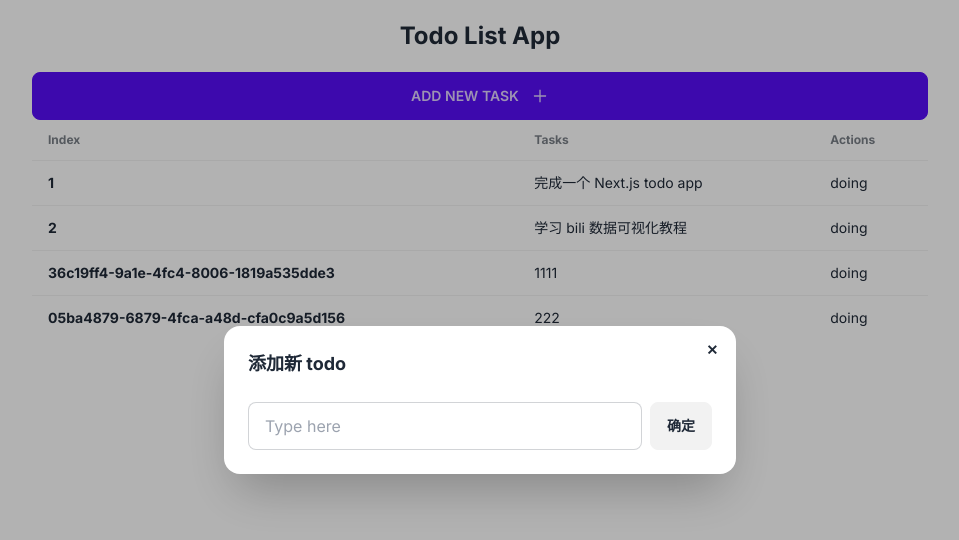
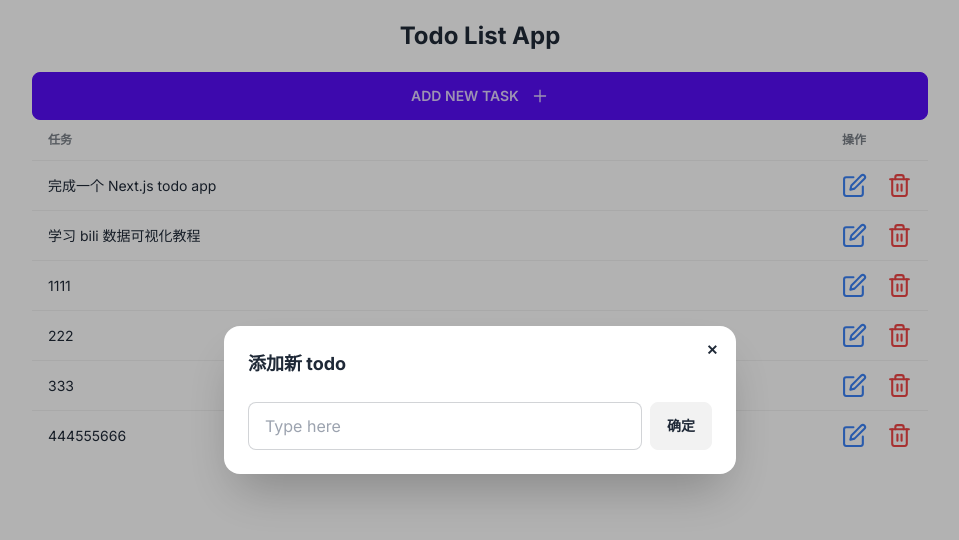
Before and after one commit to clifflee404/nextjs-simple-todo, a Next.js app: page / in a window 1280 px wide. Both pictures are taken after a click on the button "ADD NEW TASK". Shown: the top 540 px of the page, without its empty margins (160-1119 px from the left). Built offline with nearby package versions, Linux system fonts and the light colour scheme; data requests are answered from the project's data file.

Commit message:
feat: 改造 modal & edit todo ok

```diff
--- a/api.ts
+++ b/api.ts
@@ -21,3 +21,18 @@ export const addTodo = async (todo: ITask): Promise<ITask> => {
   const newTodo = await res.json()
   return newTodo
 }
+
+
+export const editTodo = async (todo: ITask): Promise<ITask> => {
+  // url 后面跟id json-server可自动对应到要修改的内容
+  const res = await fetch(`${baseUrl}/tasks/${todo.id}`, {
+    // 使用 put
+    method: 'PUT',
+    headers: {
+      'Content-Type': 'application/json'
+    },
+    body: JSON.stringify(todo)
+  })
+  const updatedTodo = await res.json()
+  return updatedTodo
+}
--- a/app/components/AddTask.tsx
+++ b/app/components/AddTask.tsx
@@ -10,37 +10,29 @@ import { addTodo } from "@/api"
 const AddTask = () => {
   const router = useRouter()
   const [newTaskValue, setNewTaskValue] = useState('')
-  const handleAdd = () => {
-    // setModalOpen(true)
-    window.modal_add_task.showModal()
-  }
+  const [modalOpen, setModalOpen] = useState(false)
 
   const handleSubmitNewTodo = async () => {
     // e.preventDefault()
-    console.log(newTaskValue)
     await addTodo({
       id: uuidv4(),
       text: newTaskValue
     })
     // 关闭弹窗
-    // window.modal_add_task.closeModal()
+    // 使用 dialog 标签可用:window.modal_add_task.closeModal()
     setNewTaskValue("")
+    setModalOpen(false)
     router.refresh()
   }
 
   return (
     <div>
-      <button className="btn btn-primary w-full" onClick={handleAdd}>
+      <button className="btn btn-primary w-full" onClick={() => setModalOpen(true)}>
         Add new task
         <AiOutlinePlus className="ml-1" size={18} />
       </button>
 
-      {/* <Modal modalOpen={modalOpen} setModalOpen={setModalOpen}>
-        modal for add todo
-      </Modal> */}
-      <Modal>
-        {/* <form onSubmit={handleSubmitNewTodo}> */}
-          <h3 className="font-bold text-lg">添加新 todo</h3>
+      <Modal title="添加新 todo" modalOpen={modalOpen} setModalOpen={setModalOpen}>
           <div className="modal-action">
             <input
             value={newTaskValue}
@@ -53,7 +45,6 @@ const AddTask = () => {
               确定
             </button>
           </div>
-        {/* </form> */}
       </Modal>
     </div>
   )
--- a/app/components/Modal.tsx
+++ b/app/components/Modal.tsx
@@ -1,20 +1,31 @@
 import React from "react"
 
 interface ModalProps {
-  // modalOpen?: boolean
-  // setModalOpen?: (open: boolean) => boolean | void
-  children?: React.ReactNode
+  title: string
+  modalOpen: boolean
+  setModalOpen: (open: boolean) => boolean | void
+  children: React.ReactNode
 }
-const Modal: React.FC<ModalProps> = ({ children }) => {
+const Modal: React.FC<ModalProps> = ({title, modalOpen, setModalOpen, children }) => {
   return (
-    <dialog id="modal_add_task" className="modal">
-      <form method="dialog" className="modal-box">
-      {/* <div className="modal-box"> */}
-        <button className="btn btn-sm btn-circle btn-ghost absolute right-2 top-2">✕</button>
+    // <dialog id="modal_add_task" className="modal">
+    //   <form method="dialog" className="modal-box">
+    //     <button className="btn btn-sm btn-circle btn-ghost absolute right-2 top-2">✕</button>
+    //     {children}
+    //   </form>
+    // </dialog>
+
+    <div className={`modal ${modalOpen ? 'modal-open' : ''}`}>
+      <div className="modal-box">
+      <button onClick={() => setModalOpen(false)}  className="btn btn-sm btn-circle btn-ghost absolute right-2 top-2">✕</button>
+        <h3 className="font-bold text-lg">{title}</h3>
+        {/* <p className="py-4">This modal works with a hidden checkbox!</p> */}
         {children}
-      {/* </div> */}
-      </form>
-    </dialog>
+        {/* <div className="modal-action">
+          <label htmlFor="my_modal_6" className="btn">Close!</label>
+        </div> */}
+      </div>
+    </div>
   )
 }
 
--- a/app/components/Task.tsx
+++ b/app/components/Task.tsx
@@ -1,14 +1,69 @@
+"use client"
+
 import { ITask } from "@/types/tasks"
-import React from "react"
+import React, { useState } from "react"
+import { FiEdit, FiTrash2 } from "react-icons/fi"
+import Modal from "./Modal"
+import { useRouter } from "next/navigation"
+import { editTodo } from "@/api"
 interface TaskProps {
   task: ITask
 }
 const Task: React.FC<TaskProps> = ({ task }) => {
+  const router = useRouter()
+  const [openModalEdit, setOpenModalEdit] = useState(false)
+  const [openModalDelete, setOpenModalDelete] = useState(false)
+  const [taskToEdit, setTaskToEdit] = useState<string>(task.text)
+
+  const handleSubmitEditTask = async () => {
+    await editTodo({
+      id: task.id,
+      text: taskToEdit
+    })
+    // 关闭弹窗
+    // window.modal_add_task.closeModal()
+    // setTaskToEdit("")
+    setOpenModalEdit(false)
+    router.refresh()
+  }
+
   return (
     <tr key={task.id}>
-      <th>{task.id}</th>
-      <td>{task.text}</td>
-      <td>doing</td>
+      {/* <th>{task.id}</th> */}
+      <td className="w-full">{task.text}</td>
+      <td className="flex gap-5">
+        <FiEdit
+          onClick={() => setOpenModalEdit(true)}
+          cursor="pointer"
+          className="text-blue-500"
+          size={25}
+        />
+        <FiTrash2 cursor="pointer" className="text-red-500" size={25} />
+
+        {/* 编辑任务弹窗 */}
+        <Modal
+          title="添加新 todo"
+          modalOpen={openModalEdit}
+          setModalOpen={setOpenModalEdit}
+        >
+          <div className="modal-action">
+            <input
+              value={taskToEdit}
+              onChange={(e) => setTaskToEdit(e.target.value)}
+              type="text"
+              placeholder="Type here"
+              className="input input-bordered w-full"
+            />
+            <button
+              type="submit"
+              className="btn"
+              onClick={handleSubmitEditTask}
+            >
+              确定
+            </button>
+          </div>
+        </Modal>
+      </td>
     </tr>
   )
 }
--- a/app/components/TodoList.tsx
+++ b/app/components/TodoList.tsx
@@ -12,14 +12,13 @@ const TodoList: React.FC<TodoListProps> = ({ tasks }) => {
     {/* head */}
     <thead>
       <tr>
-        <th>Index</th>
-        <th>Tasks</th>
-        <th>Actions</th>
+        {/* <th>Index</th> */}
+        <th>任务</th>
+        <th>操作</th>
       </tr>
     </thead>
     <tbody>
       {tasks.map(task => <Task key={task.id} task={task}/>)}
-
     </tbody>
   </table>
 </div>
--- a/data/todos.json
+++ b/data/todos.json
@@ -15,6 +15,14 @@
     {
       "id": "05ba4879-6879-4fca-a48d-cfa0c9a5d156",
       "text": "222"
+    },
+    {
+      "id": "a50425e6-a392-4b91-ae8f-9318daff34d2",
+      "text": "333"
+    },
+    {
+      "id": "ab8f9c48-5bd6-421e-8324-30153a2d4cb5",
+      "text": "444555666"
     }
   ]
 }
```
